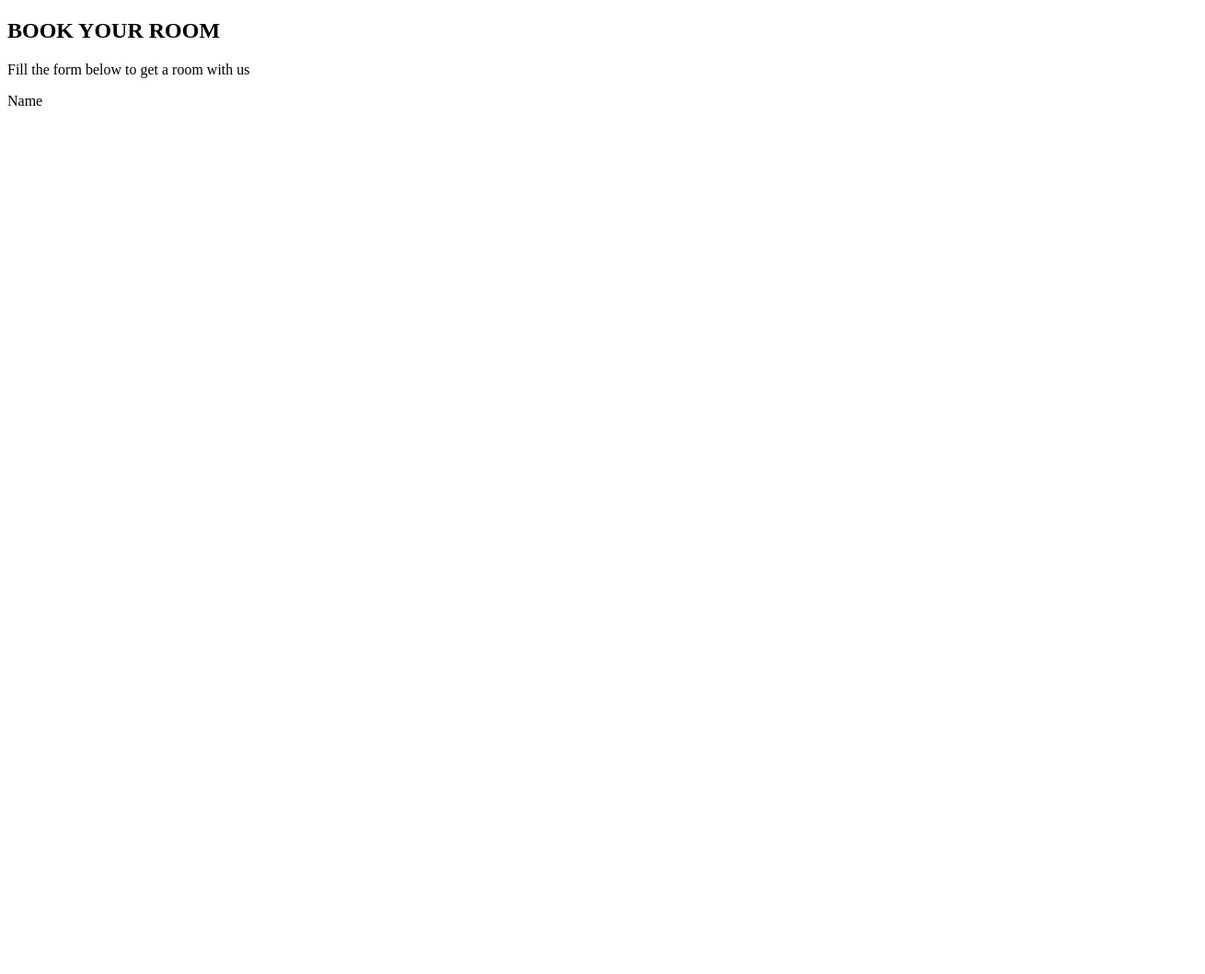
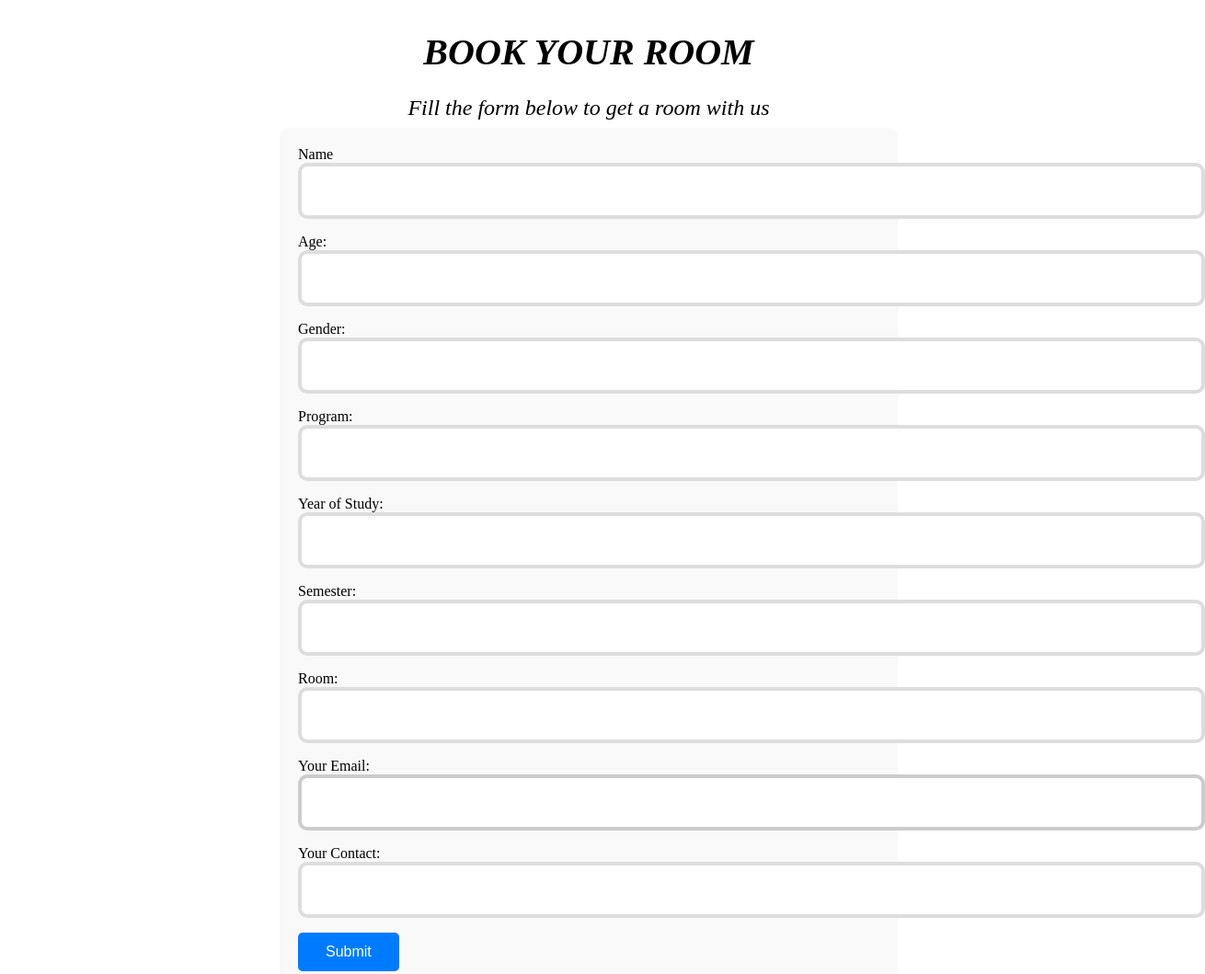
Before and after one commit to DianaAtugonza/Diana-Atugonza.github.io, a plain HTML site: page book.html in a window 1280 px wide. Shown: the whole page at 92% size, 1310 px wide, since content can reach past the window. Before the commit the page ends 800 px from the top, so only its background shows below. Drawn offline with Linux system fonts and the light colour scheme.

Commit message:
Add files via upload

```diff
--- a/book.html
+++ b/book.html
@@ -6,10 +6,38 @@
     <title>Bookings</title>
 </head>
 <body>
-    <h2>BOOK YOUR ROOM</h2>
-    <P>Fill the form below to get a room with us</P>
-    <form action="https://formspree.io/f/xwprborq"method="POST">
-        <label for ="First name"class="Surname">Name</label>
+    <h2 style="font-size: 2.5rem;margin-bottom:1rem;font-style: oblique;text-align: center;">BOOK YOUR ROOM</h2>
+    <P style="font-size: 1.5rem;margin-bottom:0.5rem;font-style: oblique; text-align:center;">Fill the form below to get a room with us</P>
+    <form action="https://formspree.io/f/xwprborq"method="POST" style="max-width:50%;margin: 0 auto;padding:20px;background:#f9f9f9;border-radius:10px;">
+        <label for ="First name"class="Surname">Name</label><br>
+        <input type="text"style="width:150%;padding:15px;border:4px solid #ddd;border-radius:10px;font-size:20px;"
+        id="name"name="name"required>
+    </p>
+    <p><label for="age">Age:</label>
+    <input type="age"id="age"name="age"style="width:150%;padding:15px;border:4px solid #ddd;border-radius:10px;font-size:20px;"required>
+</p>
+<p><label for="gender">Gender:</label>
+<input type="gender"id="gender"name="gender"style="width:150%;padding:15px;border:4px solid #ddd;border-radius:10px;font-size:20px;"required>
+</p>
+<p><label for="program">Program:</label>
+<input type="program"id="program"name="program"style="width:150%;padding:15px;border:4px solid #ddd;border-radius:10px;font-size:20px;"required>
+</p>
+<p><label for="Year">Year of Study:</label>
+<input type="year"id="year"name="year"style="width:150%;padding:15px;border:4px solid #ddd;border-radius:10px;font-size:20px;"required>
+</p>
+<p><label for="semester">Semester:</label>
+<input type="semester"id="semester"name="semester"style="width:150%;padding:15px;border:4px solid #ddd;border-radius:10px;font-size:20px;"required>
+</p>
+<p><label for="room">Room:</label>
+<input type="room"id="room"name="room"style="width:150%;padding:15px;border:4px solid #ddd;border-radius:10px;font-size:20px;"required>
+</p>
+    <p><label for="email">Your Email:</label><br>
+    <input type="email"id="email"name="email"style="width:150%;padding:15px;border:4px solid #ccc;border-radius:10px;font-size:20px;"required>
+</p>
+    <p><label for="contact">Your Contact:</label><br>
+    <input type="contact"id="contact"name="contact"style="width:150%;padding:15px;border:4px solid #ddd;border-radius:10px;font-size:20px;"required></p>
+    <button type="submit"style="background:#007bff;color:white;padding:12px 30px;border:none;border-radius:5px;font-size:16px;cursor:pointer;">Submit</button>
+
 
     </form>
 
```
